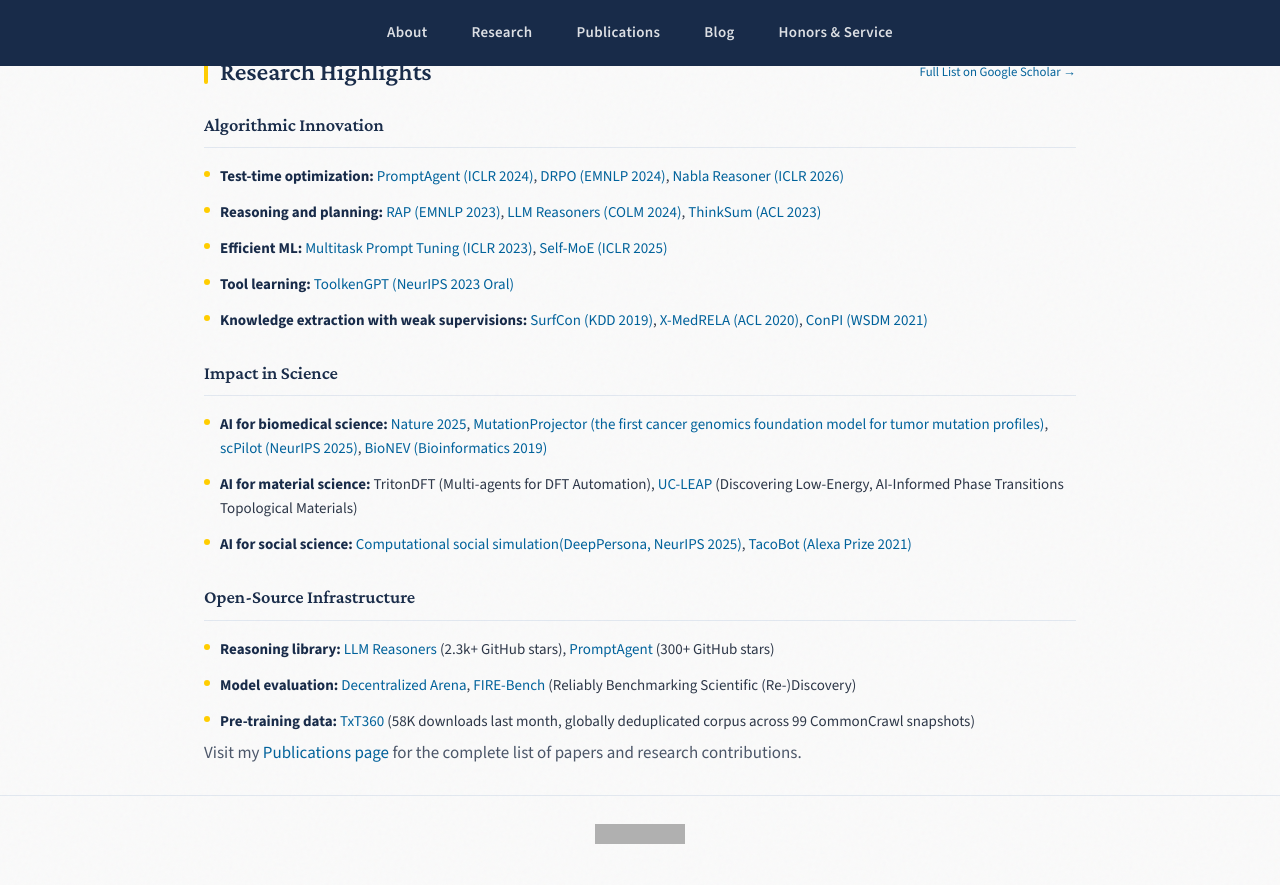
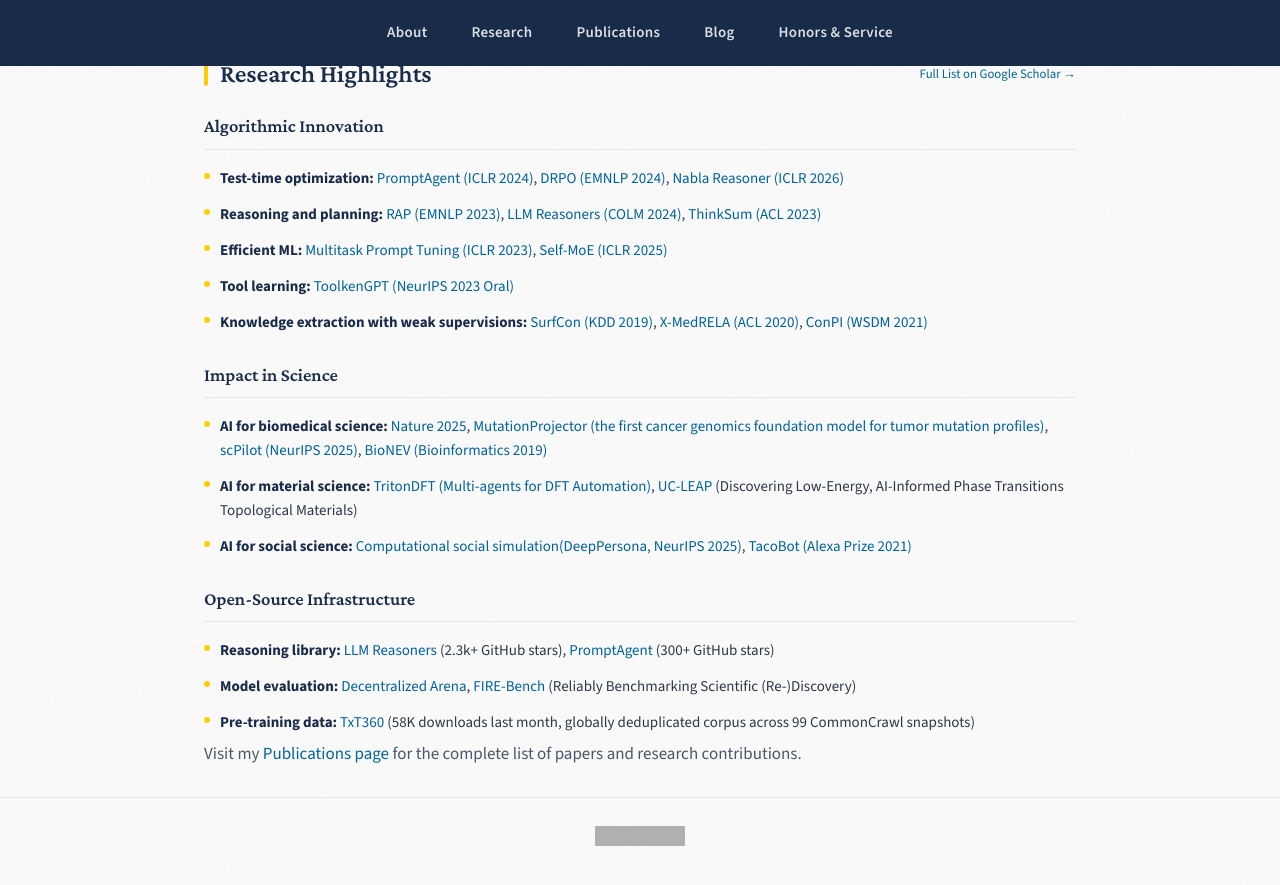
Before and after one commit to zhenwang9102/zhenwang9102.github.io, a Jekyll site: the page built from _posts/2019-06-02-venue.markdown, in a window 1280 px wide and 900 px high, scrolled down 2268 px. Shown: the top 885 px of the window. Built offline with Jekyll 4.4.1, drawn with Linux system fonts in a browser that asks for light colours; some of the changed lines change nothing that is shown; some of the changed text lies outside the part shown; grey boxes are pictures that could not be loaded.

Commit message:
Update default.html

```diff
--- a/_layouts/default.html
+++ b/_layouts/default.html
@@ -676,9 +676,10 @@
             <a href="https://github.com/zhenwang9102">GitHub</a>
             <a href="https://twitter.com/zhenwang9102">Twitter</a>
             <a href="https://scholar.google.com/citations?hl=en&user=asBaytUAAAAJ&view_op=list_works">Google Scholar</a>
-            <a href="https://drive.google.com/drive/folders/17bC8I_hMyY8lXeQiIsqmDayutQe4AaeE?usp=sharing">CV</a>
-            <a href="https://drive.google.com/drive/folders/1u6WEz9M3EqUPZrcqTNyPxVni4w-ENrYz?usp=sharing">Research Statement</a>
+            <!-- <a href="https://drive.google.com/drive/folders/17bC8I_hMyY8lXeQiIsqmDayutQe4AaeE?usp=sharing">CV</a>
+            <a href="https://drive.google.com/drive/folders/1u6WEz9M3EqUPZrcqTNyPxVni4w-ENrYz?usp=sharing">Research Statement</a> -->
           </div>
+          <p class="job-market">Academic job market 2025–2026. <a href="https://drive.google.com/drive/folders/17bC8I_hMyY8lXeQiIsqmDayutQe4AaeE?usp=sharing">CV</a><span class="separator">|</span><a href="https://drive.google.com/drive/folders/1u6WEz9M3EqUPZrcqTNyPxVni4w-ENrYz?usp=sharing">Research Statement</a><span class="separator">|</span><a href="#">Teaching Statement</a></p>
         </div>
       </div>
 
@@ -1018,7 +1019,7 @@
         <h3>Impact in Science</h3>
         <ul>
           <li><strong>AI for biomedical science:</strong> <a href="https://www.biorxiv.org/content/10.1101/2023.01.03.522354">Nature 2025</a>, <a href="https://www.biorxiv.org/content/10.1101/2025.09.08.674723">MutationProjector (the first cancer genomics foundation model for tumor mutation profiles)</a>, <a href="https://zhenwang9102.github.io/">scPilot (NeurIPS 2025)</a>, <a href="https://academic.oup.com/bioinformatics/article/36/4/1241/5581350">BioNEV (Bioinformatics 2019) </a></li>
-          <li><strong>AI for material science:</strong> TritonDFT (Multi-agents for DFT Automation), <a href="https://uc-leap.github.io/LEAP">UC-LEAP</a> (Discovering Low-Energy, AI-Informed Phase Transitions Topological Materials)</li>
+          <li><strong>AI for material science:</strong> <a href="https://tritondft.com/">TritonDFT (Multi-agents for DFT Automation)</a>, <a href="https://uc-leap.github.io/LEAP">UC-LEAP</a> (Discovering Low-Energy, AI-Informed Phase Transitions Topological Materials)</li>
           <li><strong>AI for social science:</strong> <a href="https://zhenwang9102.github.io/">Computational social simulation(DeepPersona, NeurIPS 2025)</a>, <a href="https://www.amazon.science/alexa-prize/three-top-performers-emerge-in-inaugural-alexa-prize-taskbot-challenge">TacoBot (Alexa Prize 2021)</a></li>
         </ul>
         <h3>Open-Source Infrastructure</h3>
```
